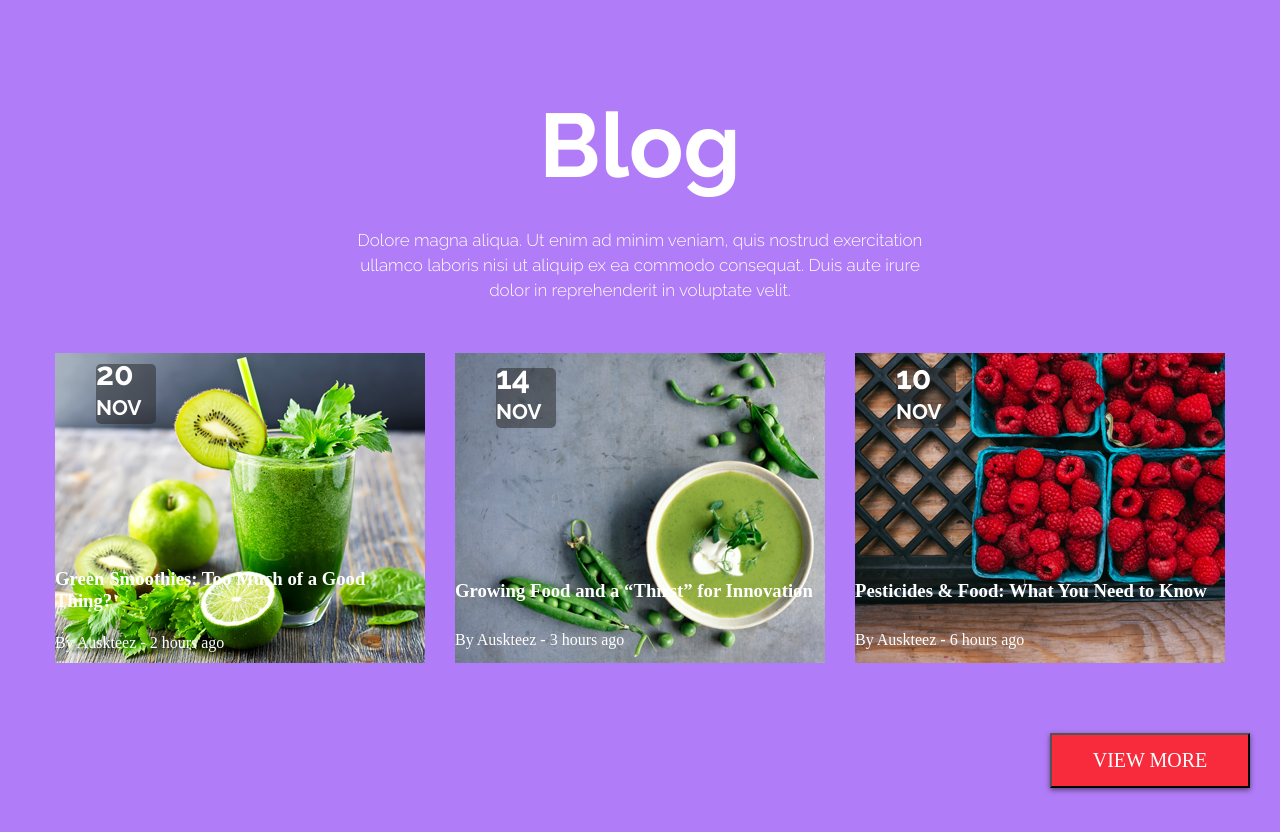
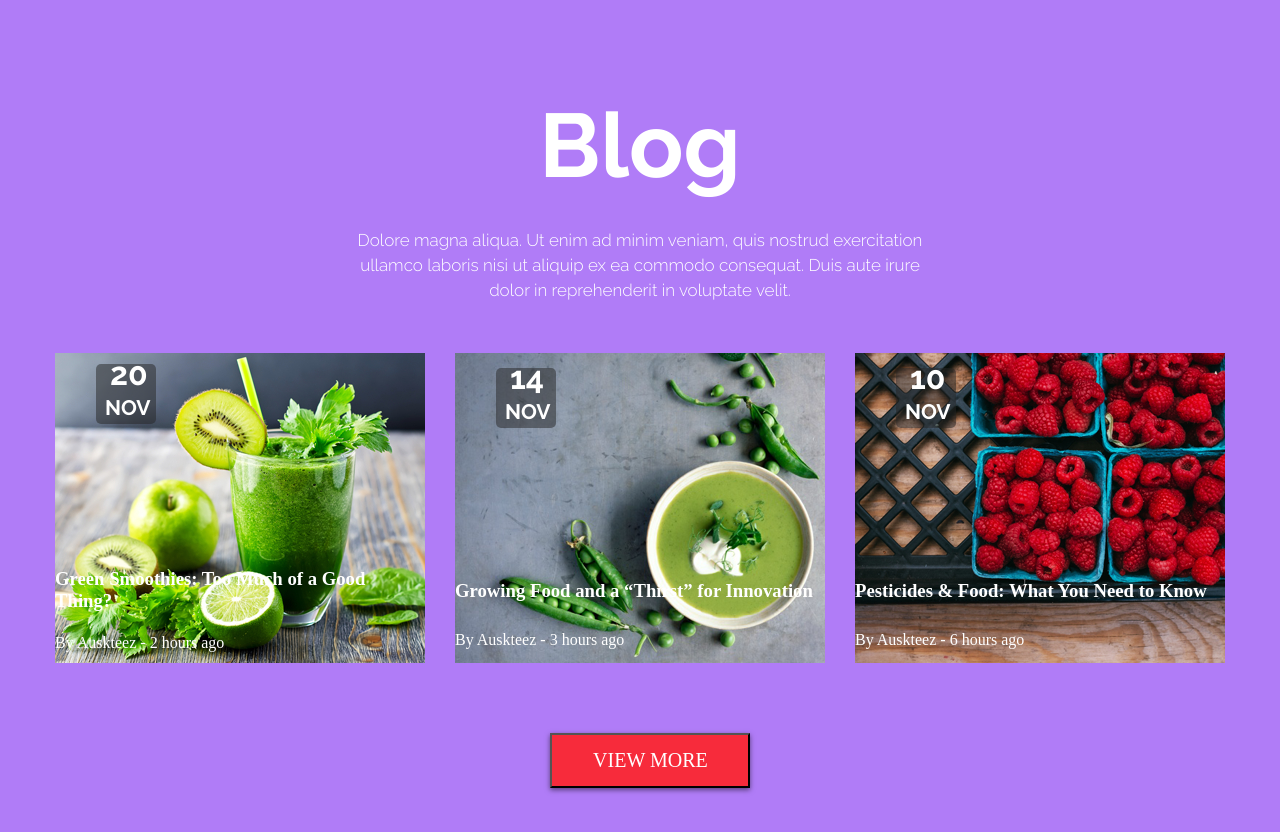
Before and after one commit to sposibb/homework10_1, a plain HTML site: page index.html in a window 1280 px wide. Before the commit the page ends 800 px from the top, so only its background shows below. Drawn offline with Linux system fonts and the light colour scheme.

Commit message:
add pand m

```diff
--- a/css/style.css
+++ b/css/style.css
@@ -76,6 +76,7 @@ h1 {
   font-size: 32px;
   line-height: 19px;
   color: #ffffff;
+  padding-left: 14px;
 }
 .border_text {
   font-family: "Raleway";
@@ -85,6 +86,7 @@ h1 {
   line-height: 37px;
   text-transform: uppercase;
   color: #ffffff;
+  padding-left: 9px;
 }
 input {
   background: #f72b3b;
@@ -98,5 +100,6 @@ input {
   line-height: 23px;
   text-transform: uppercase;
   color: #ffffff;
-  margin-left: 1050px;
+  margin-left: 43%;
+  margin-bottom: 90px;
 }
```
